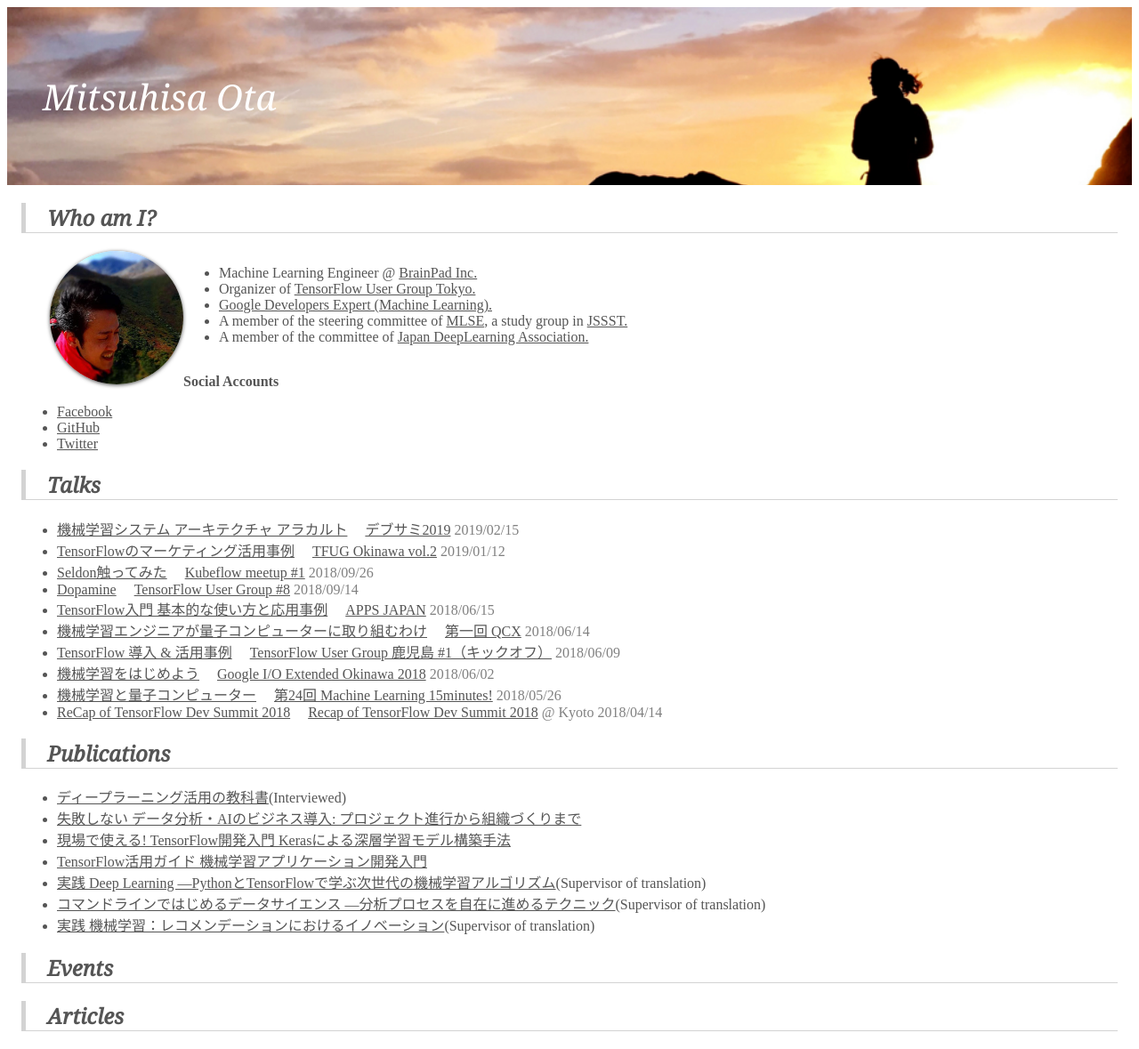
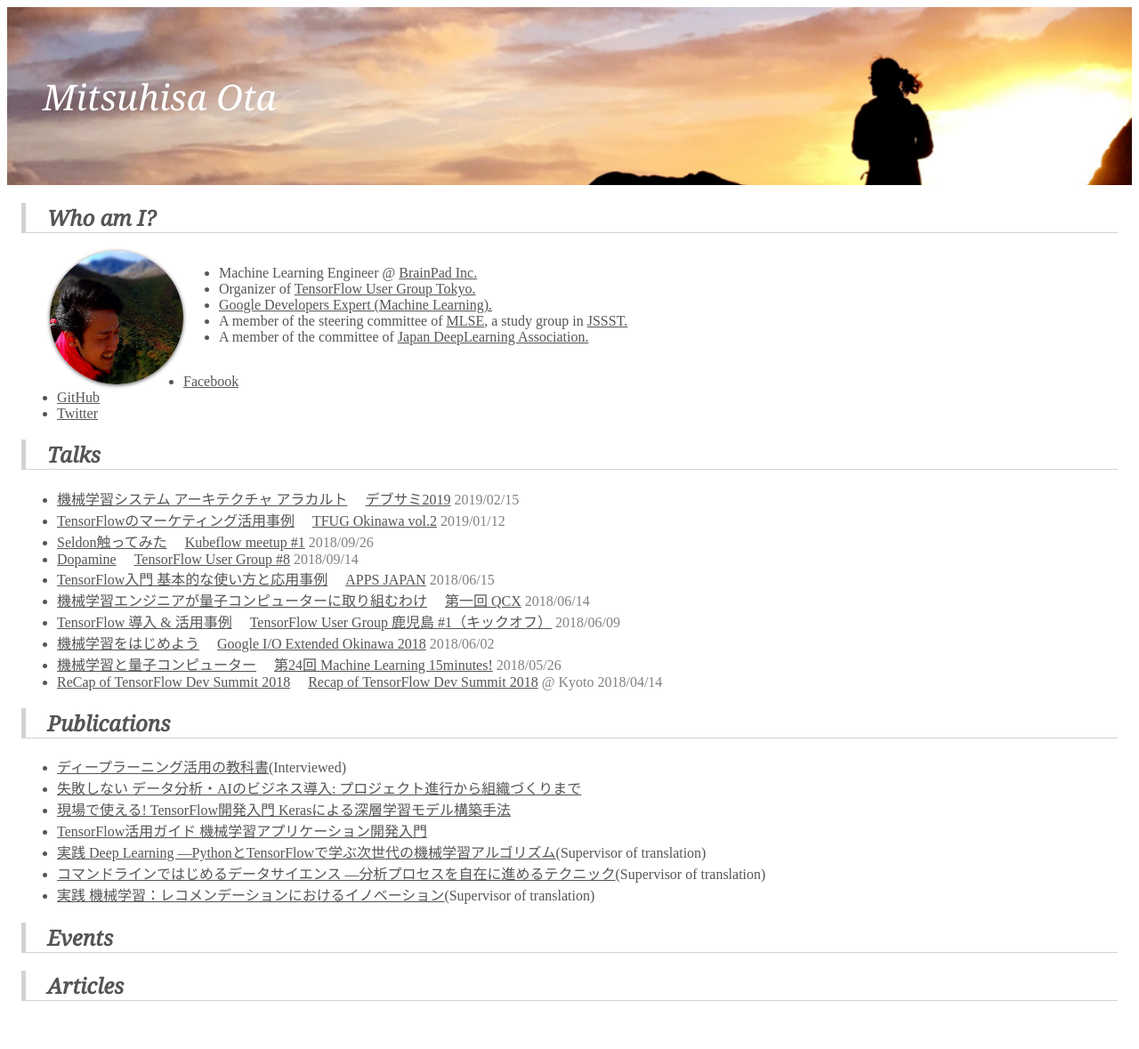
Before and after one commit to ohtaman/ohtaman.github.io, a Jekyll site: the page built from index.md, in a window 1280 px wide. Shown: the whole page at 89% size. Built offline with Jekyll 4.4.1, drawn with Linux system fonts in a browser that asks for light colours; nearby versions of some CDN libraries; after the commit the page ends 1145 px from its top, so only the background shows below that.

Commit message:
Update index.md

```diff
--- a/index.md
+++ b/index.md
@@ -14,7 +14,6 @@ title: Mitsuhisa Ota
 - A member of the committee of [Japan DeepLearning Association.](https://www.jdla.org/)
 {: .whoami-contents}
 
-### Social Accounts
 - [Facebook](https://www.facebook.com/ohtaman)
 - [GitHub](https://github.com/ohtaman)
 - [Twitter](https://twitter.com/ohtaman)
```
